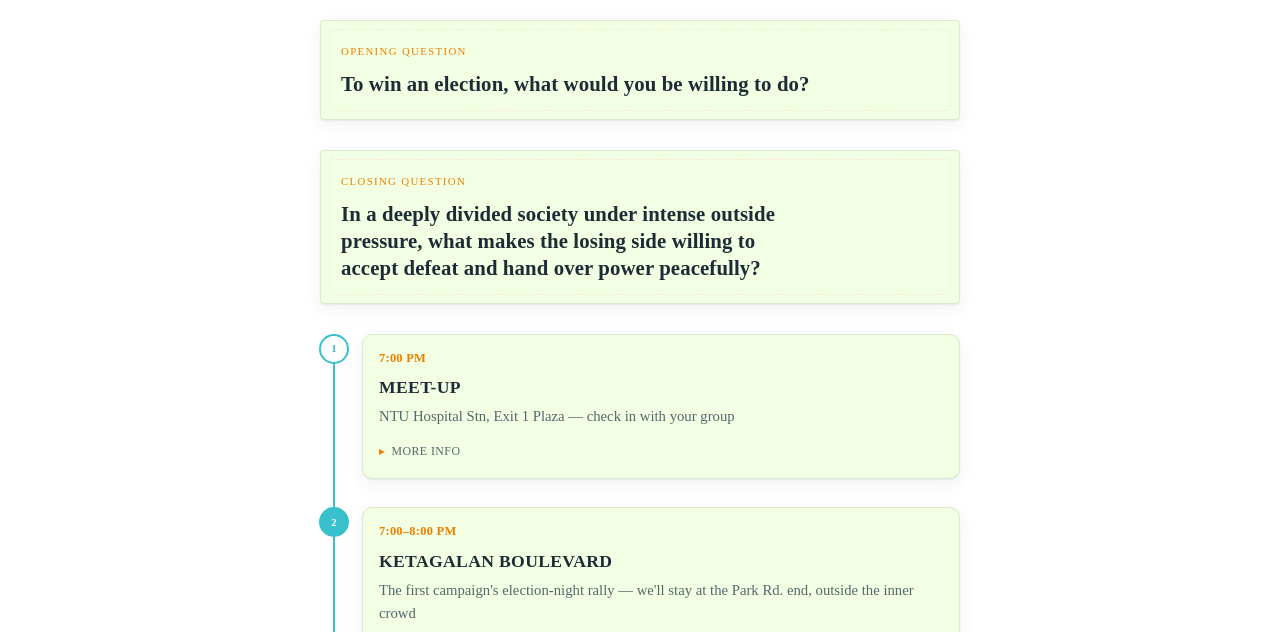
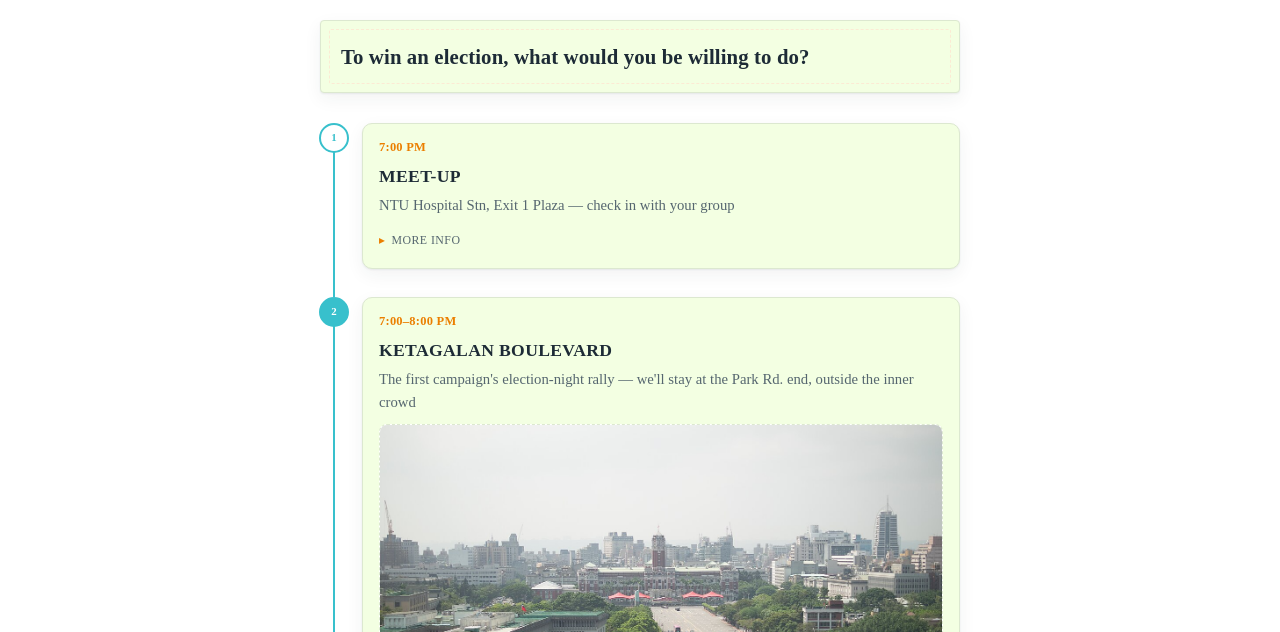
Before and after one commit to PeterPanTW/election-eve-walk, a plain HTML site: page index.html in a window 1280 px wide. Shown: the part 104-736 px from the top of the page. Drawn offline with Linux system fonts and the light colour scheme.

Commit message:
Remove opening-question label and closing-question banner

```diff
--- a/index.html
+++ b/index.html
@@ -338,24 +338,9 @@
 <div class="wrap">
 
   <section class="question-banner">
-    <span class="q-label">
-      <span class="t-zh">開場提問</span>
-      <span class="t-en">Opening Question</span>
-    </span>
     <p class="q-text">
       <span class="t-zh">為了選舉勝利，你會使用什麼樣的方法？</span>
       <span class="t-en">To win an election, what would you be willing to do?</span>
-    </p>
-  </section>
-
-  <section class="question-banner">
-    <span class="q-label">
-      <span class="t-zh">收尾提問</span>
-      <span class="t-en">Closing Question</span>
-    </span>
-    <p class="q-text">
-      <span class="t-zh">在充滿分歧與外部壓力的社會裡，是什麼讓「輸的人」願意心甘情願承認失敗、和平交出權力？</span>
-      <span class="t-en">In a deeply divided society under intense outside pressure, what makes the losing side willing to accept defeat and hand over power peacefully?</span>
     </p>
   </section>
 
```
